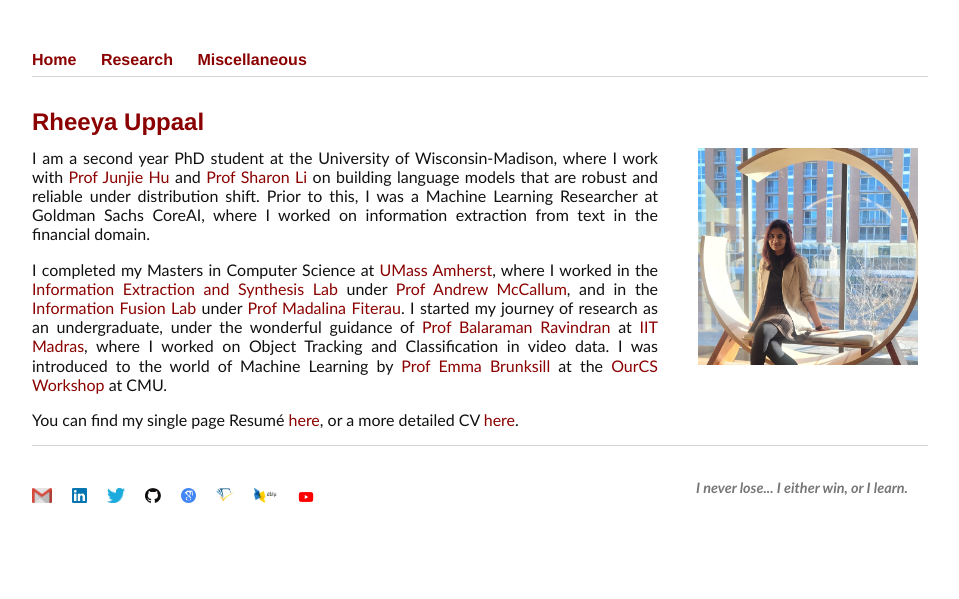
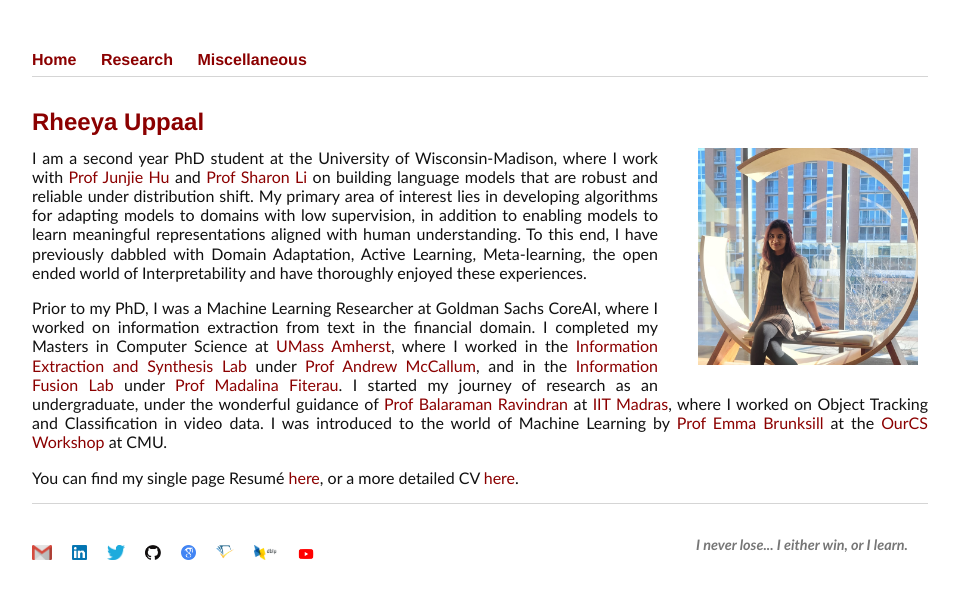
Before and after one commit to Uppaal/Uppaal.github.io, a Jekyll site: the page built from index.html, in a window 1280 px wide. Shown: the top 599 px of the page, without its empty margins (160-1119 px from the left). Built offline with Jekyll 4.4.1, drawn with Linux system fonts in a browser that asks for light colours.

Commit message:
Update index.html

```diff
--- a/index.html
+++ b/index.html
@@ -20,13 +20,12 @@ title: Rheeya Uppaal
 	<img src="images/R2.jpeg" alt="picture" class="inline" width="220"
 		 style="float:right; padding-top:0; padding-bottom: 10px; padding-left: 40px; padding-right: 10px">
 
-	<p>I am a second year PhD student at the University of Wisconsin-Madison, where I work with <a href="https://junjiehu.github.io/">Prof Junjie Hu</a> and <a href="http://pages.cs.wisc.edu/~sharonli/">Prof Sharon Li</a> on building language models that are robust and reliable under distribution shift.
-		Prior to this, I was a Machine Learning Researcher at Goldman Sachs CoreAI, where I worked on information extraction from text in the financial domain.</p>
+	<p>I am a second year PhD student at the University of Wisconsin-Madison, where I work with <a href="https://junjiehu.github.io/">Prof Junjie Hu</a> and <a href="http://pages.cs.wisc.edu/~sharonli/">Prof Sharon Li</a> on building language models that are robust and reliable under distribution shift. My primary area of interest lies in developing algorithms for adapting models to domains with low supervision, in addition to enabling models to learn meaningful representations aligned with human understanding. To this end, I have previously dabbled with Domain Adaptation, Active Learning, Meta-learning, the open ended world of Interpretability and have thoroughly enjoyed these experiences.</p>
 
 	<!-- <p>My primary area of interest lies in developing algorithms in domains with low supervision, and making neural networks learn meaningful representations aligned with human understanding.
 		To this end, I have delved into Transfer Learning, Domain Adaptation, Few Shot Learning, Active Learning and the open ended world of Interpretability. Apart from this, I have worked on Deep Learning applied to NLP and Vision tasks, and have thoroughly enjoyed the experience.</p> -->
 
-	<p>I completed my Masters in Computer Science at <a href="https://www.cics.umass.edu/">UMass Amherst</a>, where I worked in the <a href="http://www.iesl.cs.umass.edu/">Information Extraction and Synthesis Lab</a> under <a href="https://people.cs.umass.edu/~mccallum/">Prof Andrew McCallum</a>, and in the <a href="https://groups.cs.umass.edu/infofusion/">Information Fusion Lab</a> under <a href="https://people.cs.umass.edu/~mfiterau/?_gl=1*1b5bnsd*_ga*MTg2MzkwOTY5Ni4xNjY0NDI5ODc3*_ga_21RLS0L7EB*MTY2NDQyOTg3Ny4xLjEuMTY2NDQyOTk1OC4wLjAuMA..&_ga=2.34412001.1336810845.1664429877-1863909696.1664429877">Prof Madalina Fiterau</a>. I started my journey of research as an undergraduate, under the wonderful guidance of <a href="http://www.cse.iitm.ac.in/~ravi/">Prof Balaraman Ravindran</a> at <a href="http://www.cse.iitm.ac.in/">IIT Madras</a>, where I worked on Object Tracking and Classification in video data. I was introduced to the world of Machine Learning by <a href="https://cs.stanford.edu/people/ebrun/">Prof Emma Brunksill</a> at the <a href="http://www.cs.cmu.edu/ourcs/">OurCS Workshop</a> at CMU.</p>
+	<p>Prior to my PhD, I was a Machine Learning Researcher at Goldman Sachs CoreAI, where I worked on information extraction from text in the financial domain. I completed my Masters in Computer Science at <a href="https://www.cics.umass.edu/">UMass Amherst</a>, where I worked in the <a href="http://www.iesl.cs.umass.edu/">Information Extraction and Synthesis Lab</a> under <a href="https://people.cs.umass.edu/~mccallum/">Prof Andrew McCallum</a>, and in the <a href="https://groups.cs.umass.edu/infofusion/">Information Fusion Lab</a> under <a href="https://people.cs.umass.edu/~mfiterau/?_gl=1*1b5bnsd*_ga*MTg2MzkwOTY5Ni4xNjY0NDI5ODc3*_ga_21RLS0L7EB*MTY2NDQyOTg3Ny4xLjEuMTY2NDQyOTk1OC4wLjAuMA..&_ga=2.34412001.1336810845.1664429877-1863909696.1664429877">Prof Madalina Fiterau</a>. I started my journey of research as an undergraduate, under the wonderful guidance of <a href="http://www.cse.iitm.ac.in/~ravi/">Prof Balaraman Ravindran</a> at <a href="http://www.cse.iitm.ac.in/">IIT Madras</a>, where I worked on Object Tracking and Classification in video data. I was introduced to the world of Machine Learning by <a href="https://cs.stanford.edu/people/ebrun/">Prof Emma Brunksill</a> at the <a href="http://www.cs.cmu.edu/ourcs/">OurCS Workshop</a> at CMU.</p>
 
 	<p>You can find my single page Resum&eacute <a href="https://drive.google.com/file/d/17kVMm1iHl2SVAMpOd7MpK7dsQ3JDJOUk/view?usp=sharing">here</a>, or a more detailed CV <a href="https://drive.google.com/file/d/1fjDtHYVPVbqbg46reoRh5TwecpYf9TXF/view?usp=sharing">here</a>.</p>
 
```
